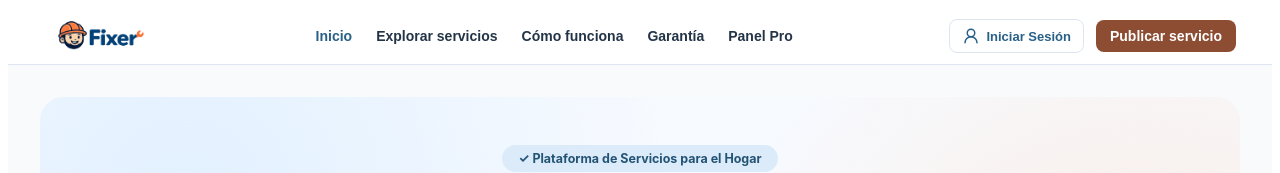
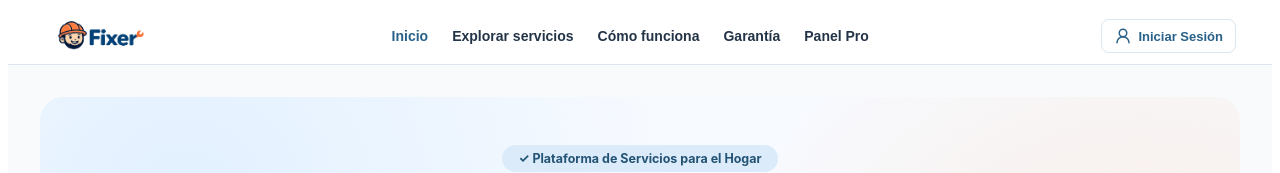
Before and after one commit to cppDevCode/fixerServicios, a React (Vite) app in the folder frontend/: page / in a window 1280 px wide. Shown: the top 173 px of the page. Built offline with nearby package versions, Linux system fonts and the light colour scheme; no server answers.

Commit message:
fix: FX-91 Eliminar accesos redundantes a Publicar servicio

```diff
--- a/frontend/components/footer/Footer.tsx
+++ b/frontend/components/footer/Footer.tsx
@@ -80,7 +80,7 @@ export function Footer() {
                 </Link>
 
                 <Link to="/panel-pro">Panel Pro</Link>
-                <Link to="/panel-pro">Publicar servicio</Link>
+
             </div>
 
             {/* ATENCIÓN */}
--- a/frontend/components/header/Header.css
+++ b/frontend/components/header/Header.css
@@ -93,27 +93,6 @@
     cursor: not-allowed;
 }
 
-.fixer-header__publicar {
-    padding: 8px 14px;
-    border: none;
-    border-radius: var(--radius-sm);
-    background-color: var(--color-secondary);
-    color: white;
-    font-family: inherit;
-    font-size: 14px;
-    font-weight: 700;
-    white-space: nowrap;
-    cursor: pointer;
-    display: inline-flex;
-    align-items: center;
-    justify-content: center;
-    text-decoration: none;
-}
-
-.fixer-header__publicar:disabled {
-    opacity: 0.65;
-    cursor: not-allowed;
-}
 
 .fixer-header__usuario-badge {
     display: inline-flex;
--- a/frontend/components/header/Header.tsx
+++ b/frontend/components/header/Header.tsx
@@ -155,13 +155,7 @@ export function Header() {
                                 <span>Iniciar Sesión</span>
                             </Link>
 
-                            <Link
-                                to="/panel-pro"
-                                className="fixer-header__publicar"
-                                onClick={cerrarMenu}
-                            >
-                                Publicar servicio
-                            </Link>
+
                         </>
                     )}
 
```
